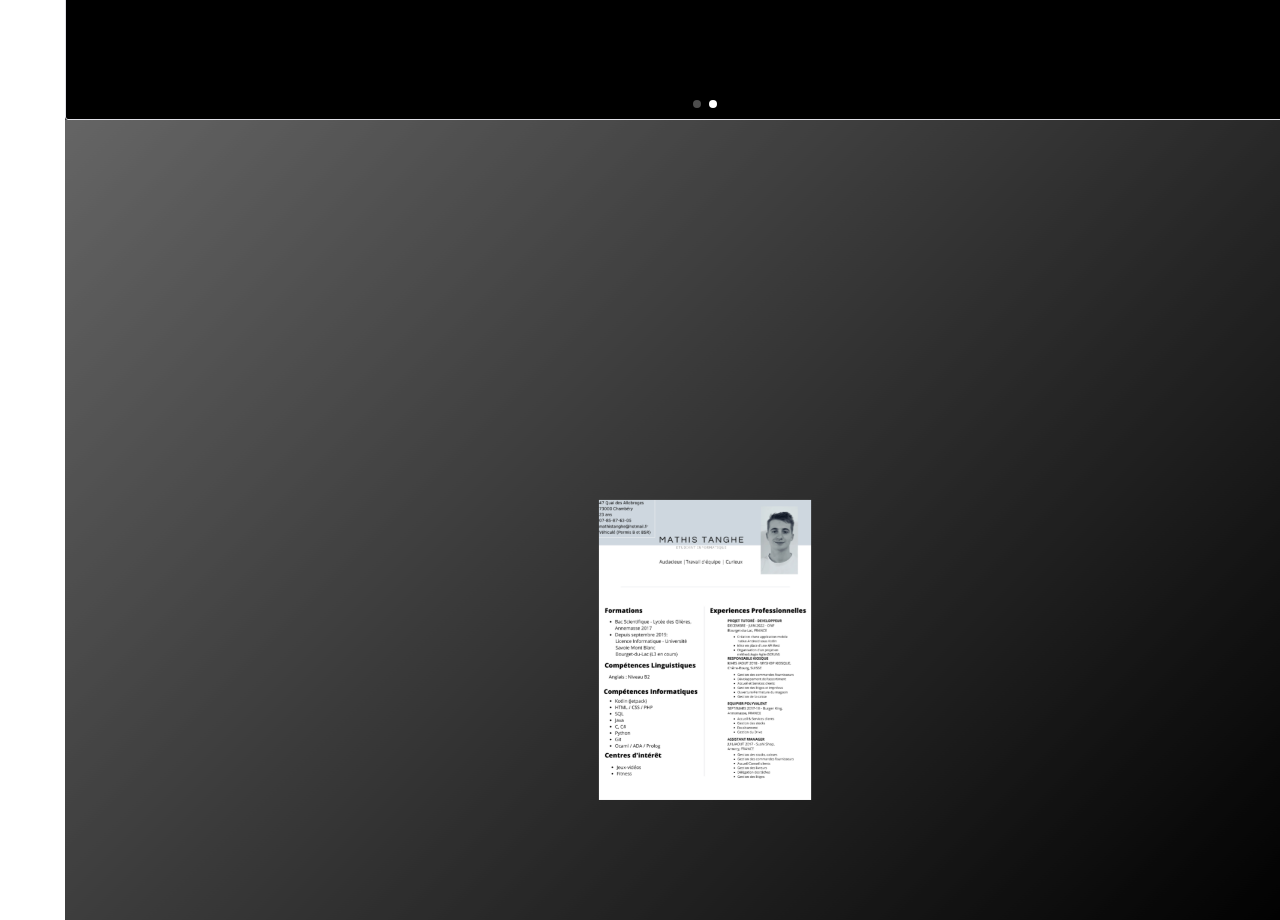
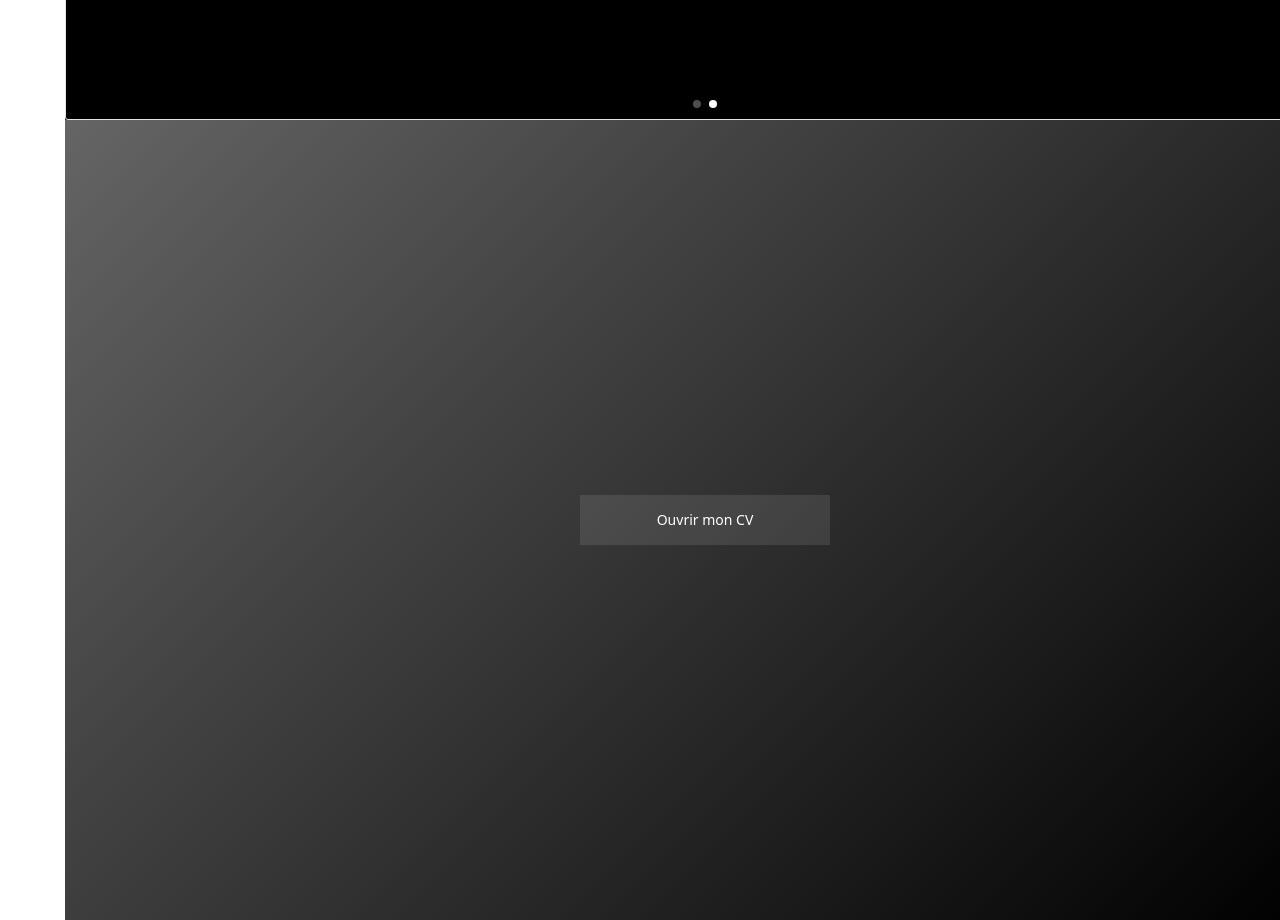
Before and after one commit to blurp748/Portfolio-Mathis-Tanghe, a Vue app: page / in a window 1280 px wide. Shown: the part 2280-3200 px from the top of the page. Built offline with nearby package versions, Linux system fonts and the light colour scheme.

Commit message:
[ + ] Improvements CV

```diff
--- a/src/components/CvComponent.vue
+++ b/src/components/CvComponent.vue
@@ -1,47 +1,21 @@
 <template>
   <div class="page">
-    <div class="image reveal fade-left">
-      <n-image id="n_image" class="img" :src="image" />
+    <div class="box-3">
+      <div @click="show" class="btn btn-three">
+        <span>Ouvrir mon CV</span>
+      </div>
     </div>
   </div>
 </template>
 
 <script lang="ts">
 import { defineComponent } from "vue";
-import { NImage, NButton } from "naive-ui";
-import image from "../assets/cv.png";
-
-function reveal() {
-	const reveals = document.querySelectorAll(".reveal");
-
-	for (let i = 0; i < reveals.length; i++) {
-	const windowHeight = window.innerHeight;
-	const elementTop = reveals[i].getBoundingClientRect().top;
-	const elementVisible = 200;
-
-	if (elementTop < windowHeight - elementVisible) {
-		reveals[i].classList.add("active");
-	} else {
-		reveals[i].classList.remove("active");
-	}
-	}
-}
-
-window.addEventListener("scroll", reveal);
 
 export default defineComponent({
-  components: {
-    NImage,
-    NButton,
-  },
   setup() {
     return {
-      image,
       show() {
-        const img = document.getElementById('n_image');
-        if (img != null){
-          img.style.visibility = "visible";
-        }
+        window.open('https://api.tanghe.dev/cv');
       }
     };
   },
@@ -54,22 +28,8 @@ export default defineComponent({
   width: 100vw;
   height: 100vh;
 }
-.image {
-  display: flex;
-}
-
-.img {
-  background: transparent;
-  justify-content: center;
-  width: 100vw;
-}
 
 @media screen and (max-width: 720px) {
-  .image {
-    padding-top: 25vh;
-    height: 50%;
-  }
-
   .page {
     background-image: url("../assets/background_19.png");
     background-repeat: no-repeat;
@@ -78,34 +38,57 @@ export default defineComponent({
 }
 
 @media screen and (min-width: 721px) {
-  .image {
-    padding-top: 10vh;
-    height: 75%;
-  }
+
 }
 
-.reveal {
-  position: relative;
-  opacity: 0;
+div[class*=box] {
+  height: 100%;
+  width: 100%;
+  display: flex;
+  justify-content: center;
+  align-items: center;
 }
 
-.reveal.active {
+.btn {
+  color: #FFF;
+  transition: all 0.5s;
+  position: relative;
+  line-height: 50px;
+  height: 50px;
+  text-align: center;
+  width: 250px;
+  cursor: pointer;
+}
+.btn::before {
+  content: '';
+  position: absolute;
+  top: 0;
+  left: 0;
+  width: 100%;
+  height: 100%;
+  z-index: 1;
+  background-color: rgba(255,255,255,0.1);
+  transition: all 0.3s;
+}
+.btn:hover::before {
+  opacity: 0 ;
+  transform: scale(0.5,0.5);
+}
+.btn::after {
+  content: '';
+  position: absolute;
+  top: 0;
+  left: 0;
+  width: 100%;
+  height: 100%;
+  z-index: 1;
+  opacity: 0;
+  transition: all 0.3s;
+  border: 1px solid rgba(255,255,255,0.5);
+  transform: scale(1.2,1.2);
+}
+.btn:hover::after {
   opacity: 1;
-}
-
-.active.fade-left {
-  animation: myAnim 1s ease 0s 1 normal forwards;
-}
-
-@keyframes myAnim {
-	0% {
-		transform: scale(0.5);
-		transform-origin: 50% 100%;
-	}
-
-	100% {
-		transform: scale(1);
-		transform-origin: 50% 100%;
-	}
+  transform: scale(1,1);
 }
 </style>
```
